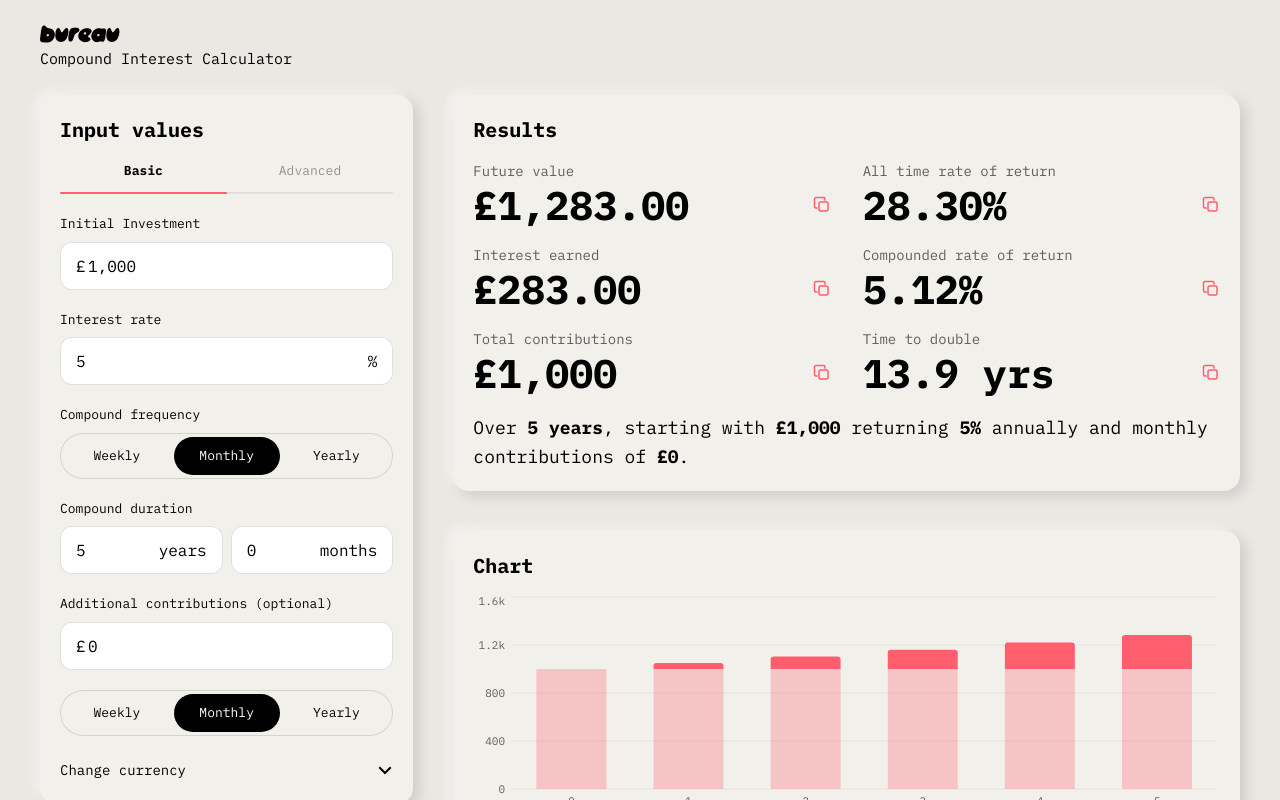
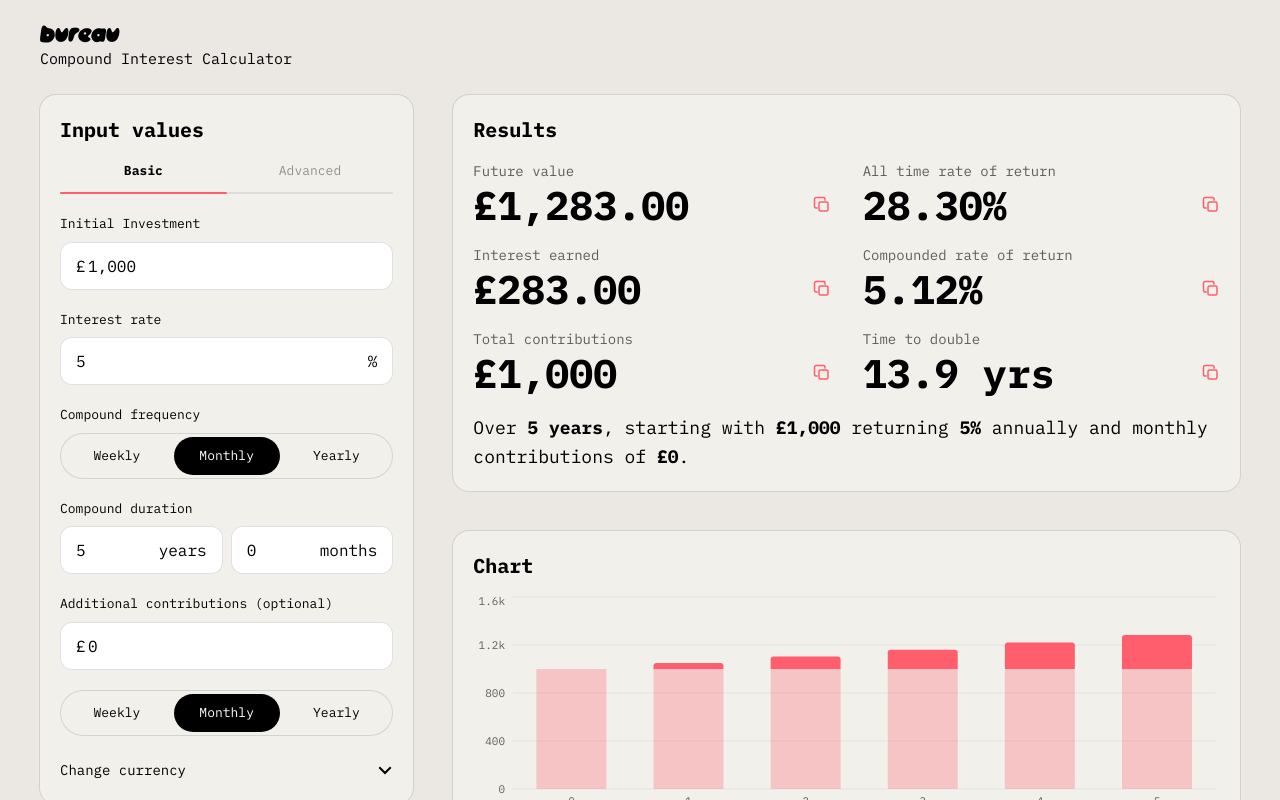
Before and after one commit to paulbarnes16-design/bureau, a Next.js app: page / in a window 1280 px wide. Shown: the top 800 px of the page. Built offline with nearby package versions, Linux system fonts and the light colour scheme.

Commit message:
auto-save

```diff
--- a/tailwind.config.ts
+++ b/tailwind.config.ts
@@ -16,7 +16,7 @@ const config: Config = {
         'sky-blue': 'rgba(255, 94, 108, 0.3)',
       },
       boxShadow: {
-        card: '-6px -5px 7.5px rgba(255,255,255,0.4), 6px 5px 14px rgba(0,0,0,0.12)',
+        card: '0 0 0 1px rgba(0,0,0,0.1)', // 1px outside stroke, 10% black
       },
       fontFamily: {
         writer:    ['var(--font-writer)', 'serif'],
```
